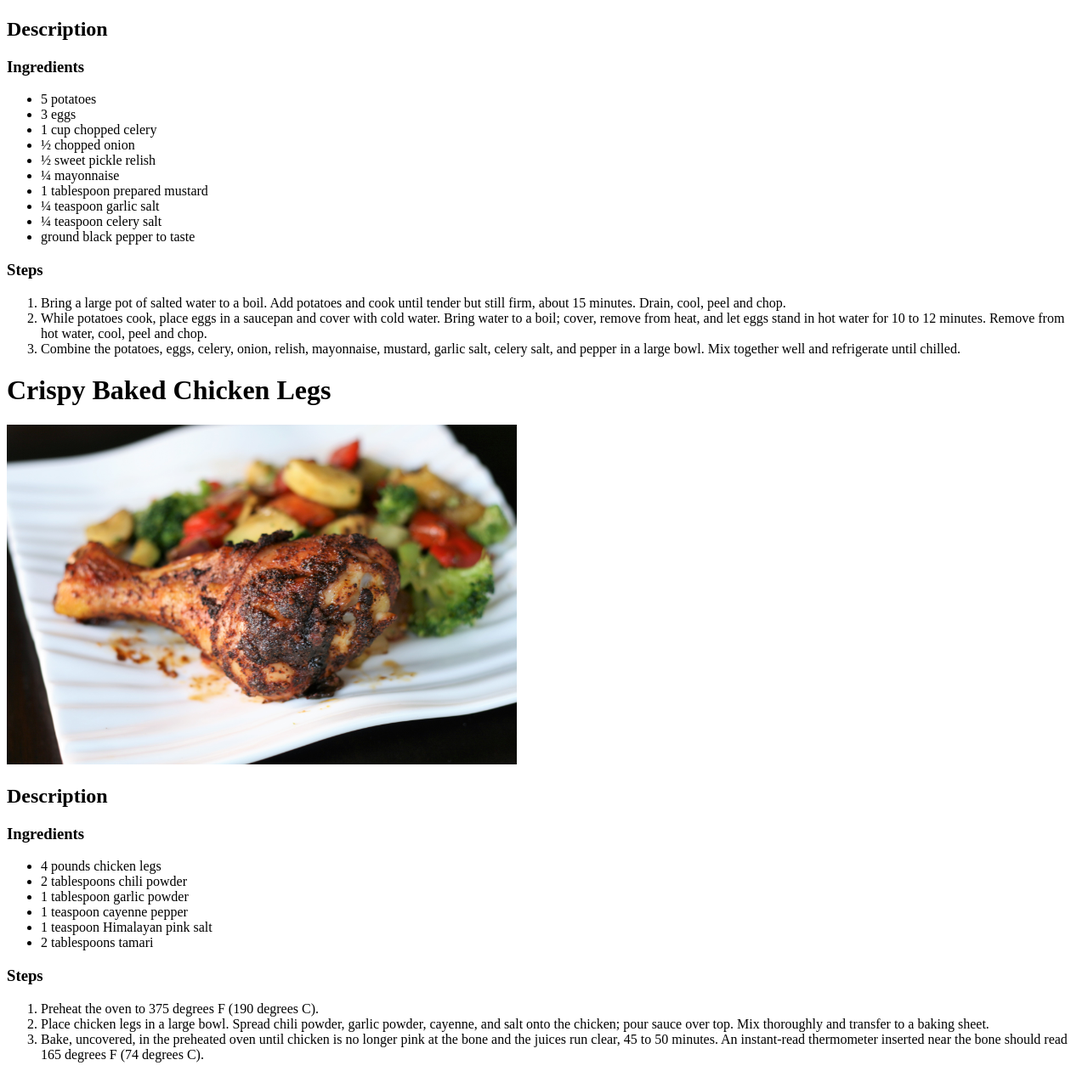
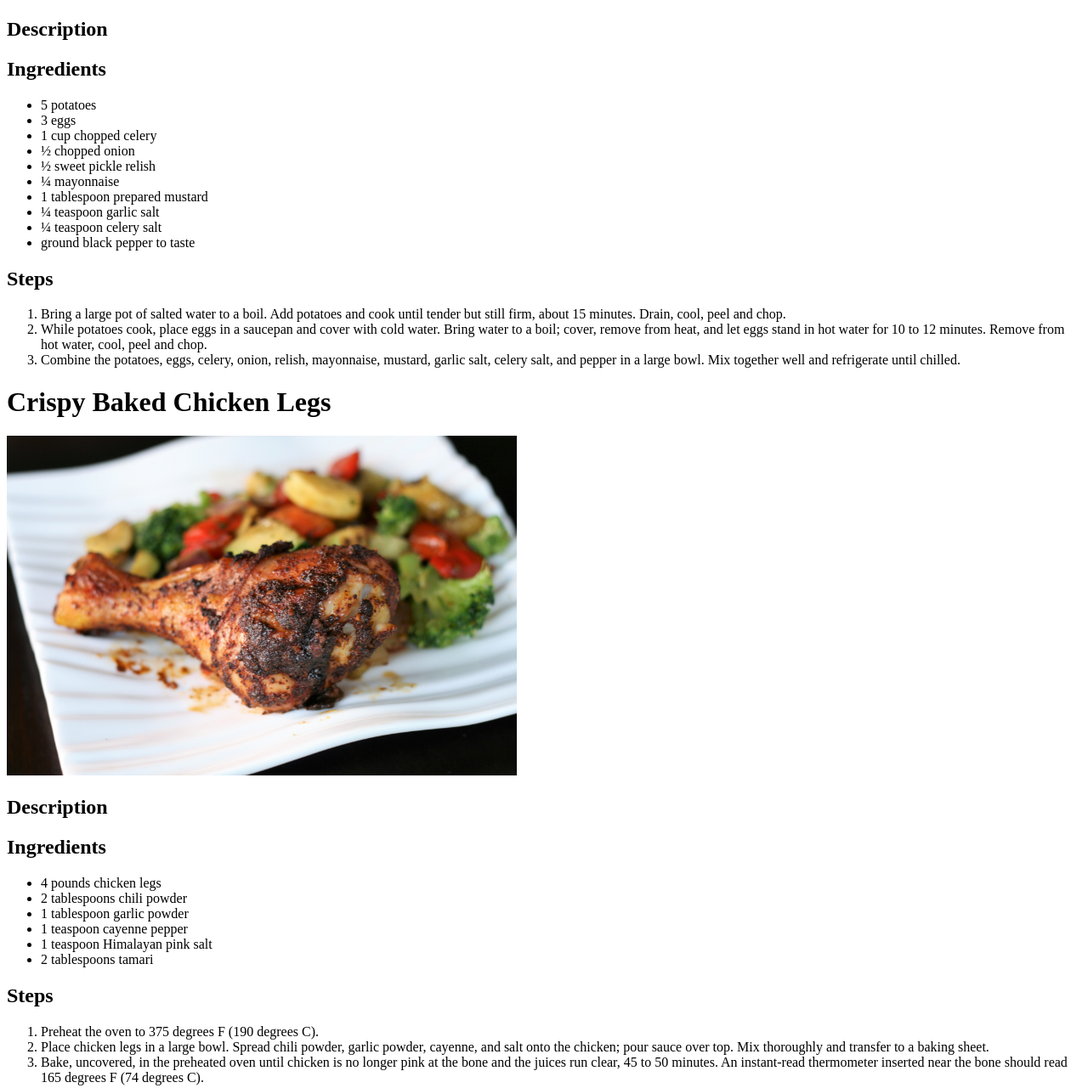
Before and after one commit to codegeass56/odin-recipes, a plain HTML site: page recipes/potatoSalad.html in a window 1280 px wide. Shown: the part 483-1764 px from the top of the page at 85% size. Drawn offline with Linux system fonts and the light colour scheme.

Commit message:
Resize headings in main recipes section
Size of 'Ingredients' and 'Steps' headings in all recipes change to
'Description' heading size, h2. Previously, headings wrongly placed
under Description section.

```diff
--- a/recipes/potatoSalad.html
+++ b/recipes/potatoSalad.html
@@ -12,7 +12,7 @@
   <h1>Old Fashioned Potato Salad</h1>
   <img src="potatoSalad.jpeg" alt="A delicious old fashioned potato salad" height="400" width="400">
   <h2>Description</h2>
-  <h3>Ingredients</h3>
+  <h2>Ingredients</h2>
   <ul>
     <li>5 potatoes</li>
     <li>3 eggs</li>
@@ -25,19 +25,21 @@
     <li>&frac14; teaspoon celery salt</li>
     <li>ground black pepper to taste</li>
   </ul>
-  <h3>Steps</h3>
+  <h2>Steps</h2>
   <ol>
     <li>Bring a large pot of salted water to a boil. Add potatoes and cook until tender but still firm, about 15
       minutes. Drain, cool, peel and chop.</li>
     <li>While potatoes cook, place eggs in a saucepan and cover with cold water. Bring water to a boil; cover, remove
-      from heat, and let eggs stand in hot water for 10 to 12 minutes. Remove from hot water, cool, peel and chop.</li>
-    <li>Combine the potatoes, eggs, celery, onion, relish, mayonnaise, mustard, garlic salt, celery salt, and pepper in
+      from heat, and let eggs stand in hot water for 10 to 12 minutes. Remove from hot water, cool, peel and chop.
+    </li>
+    <li>Combine the potatoes, eggs, celery, onion, relish, mayonnaise, mustard, garlic salt, celery salt, and pepper
+      in
       a large bowl. Mix together well and refrigerate until chilled.</li>
   </ol>
   <h1>Crispy Baked Chicken Legs</h1>
   <img src="crispyBakedChickenLegs.jpeg" alt="Mouth watering crispy baked chicken legs" height="400" width="600">
   <h2>Description</h2>
-  <h3>Ingredients</h3>
+  <h2>Ingredients</h2>
   <ul>
     <li>4 pounds chicken legs</li>
     <li>2 tablespoons chili powder</li>
@@ -46,12 +48,14 @@
     <li>1 teaspoon Himalayan pink salt</li>
     <li>2 tablespoons tamari</li>
   </ul>
-  <h3>Steps</h3>
+  <h2>Steps</h2>
   <ol>
     <li>Preheat the oven to 375 degrees F (190 degrees C).</li>
-    <li>Place chicken legs in a large bowl. Spread chili powder, garlic powder, cayenne, and salt onto the chicken; pour
+    <li>Place chicken legs in a large bowl. Spread chili powder, garlic powder, cayenne, and salt onto the chicken;
+      pour
       sauce over top. Mix thoroughly and transfer to a baking sheet.</li>
-    <li>Bake, uncovered, in the preheated oven until chicken is no longer pink at the bone and the juices run clear, 45
+    <li>Bake, uncovered, in the preheated oven until chicken is no longer pink at the bone and the juices run clear,
+      45
       to 50 minutes. An instant-read thermometer inserted near the bone should read 165 degrees F (74 degrees C).</li>
   </ol>
 </body>
```
